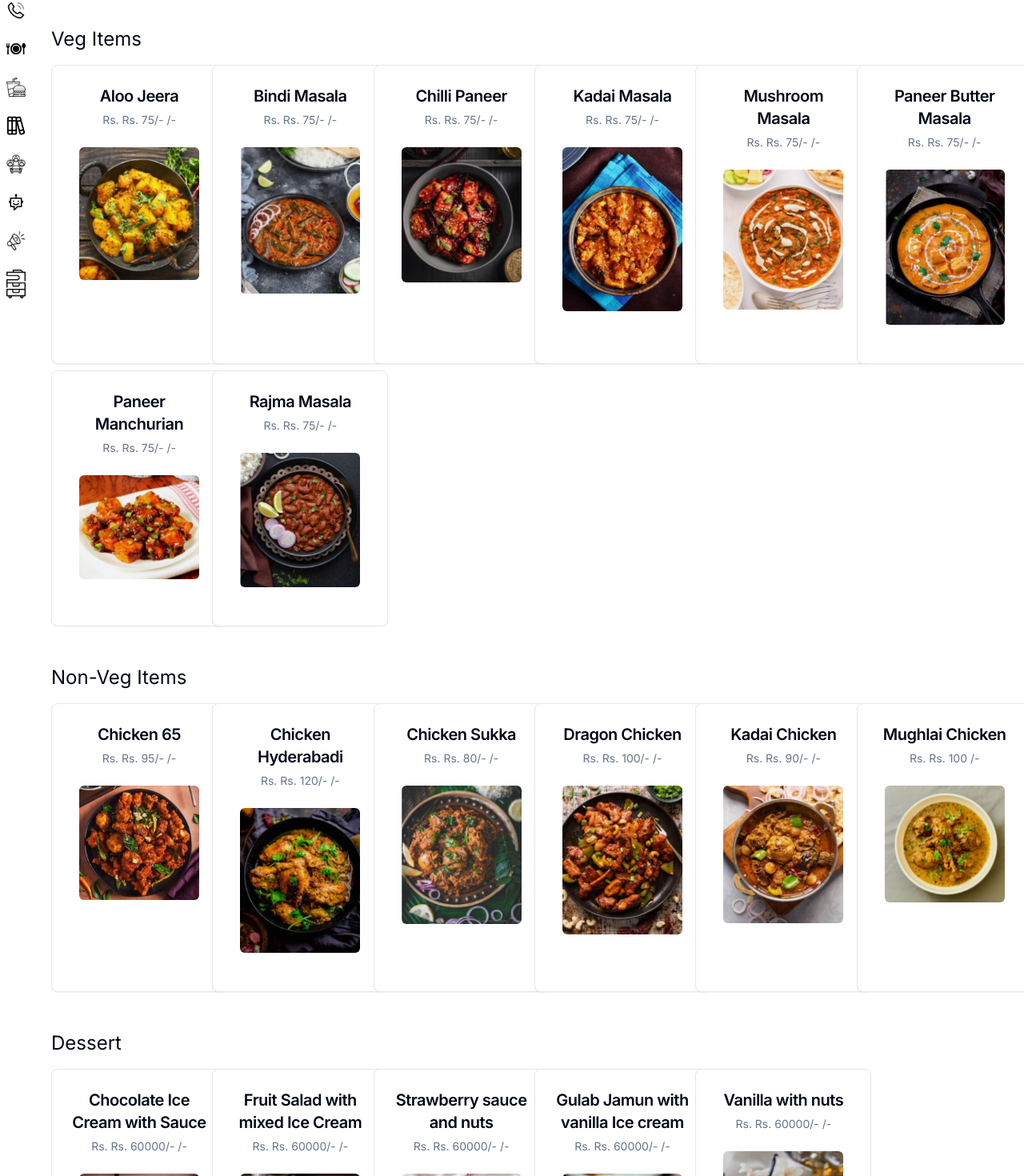
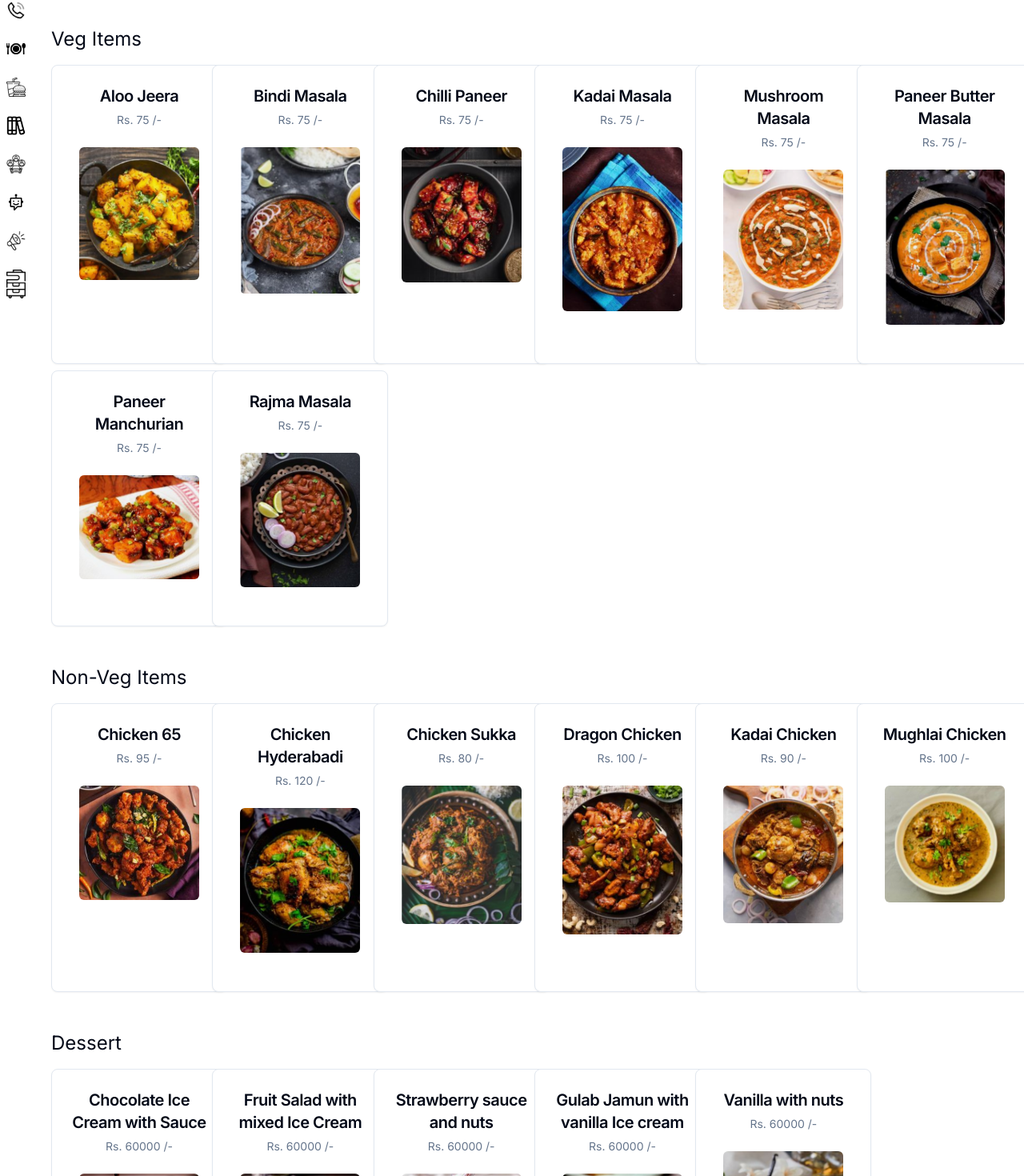
Before and after one commit to mohdshahzil/vhtop, a Next.js app: page /content/food-park in a window 1280 px wide. Shown: the part 111-1581 px from the top of the page at 80% size. Built offline with nearby package versions, Linux system fonts and the light colour scheme.

Commit message:
error correct

```diff
--- a/app/content/food-park/FoodDessertData.ts
+++ b/app/content/food-park/FoodDessertData.ts
@@ -1,17 +1,15 @@
-import ChocolateSauce from "@/assets/food-park/Desserts/chocolatesauce.png"
-import FruitSalad from "@/assets/food-park/Desserts/FruitSalad.png"
-import GulabJamun from "@/assets/food-park/Desserts/GulabJamunwithvan.png"
-import strawberrysauce from "@/assets/food-park/Desserts/strawberrysauce.png"
-import vanillawithnuts from "@/assets/food-park/Desserts/vanillawithnuts.png"
-
+import ChocolateSauce from "@/assets/food-park/Desserts/chocolatesauce.png";
+import FruitSalad from "@/assets/food-park/Desserts/FruitSalad.png";
+import GulabJamun from "@/assets/food-park/Desserts/GulabJamunwithvan.png";
+import strawberrysauce from "@/assets/food-park/Desserts/strawberrysauce.png";
+import vanillawithnuts from "@/assets/food-park/Desserts/vanillawithnuts.png";
 
 export const foodDessertData = [
-    { title: " Chocolate Ice Cream with Sauce", price: "Rs. 60000/-", image: ChocolateSauce },
-    { title: " Fruit Salad with mixed Ice Cream" , price: "Rs. 60000/-", image: FruitSalad },
-    { title: " Strawberry sauce and nuts", price: "Rs. 60000/-", image: strawberrysauce },
-    { title: " Gulab Jamun with vanilla Ice cream", price: "Rs. 60000/-", image: GulabJamun },
-    { title: " Vanilla with nuts", price: "Rs. 60000/-", image: vanillawithnuts },
-
-    // { title: "Lassi", price: "Rs. 50/-", image: lassi}
-    // Add more items here
-  ];
+  { title: "Chocolate Ice Cream with Sauce", price: 60000, image: ChocolateSauce },
+  { title: "Fruit Salad with mixed Ice Cream", price: 60000, image: FruitSalad },
+  { title: "Strawberry sauce and nuts", price: 60000, image: strawberrysauce },
+  { title: "Gulab Jamun with vanilla Ice cream", price: 60000, image: GulabJamun },
+  { title: "Vanilla with nuts", price: 60000, image: vanillawithnuts }
+  // { title: "Lassi", price: 50, image: lassi}
+  // Add more items here
+];
--- a/app/content/food-park/FoodNonVegData.ts
+++ b/app/content/food-park/FoodNonVegData.ts
@@ -1,21 +1,19 @@
 // import Butterchicken from "@/assets/food-park/non-veg/Butter-chicken.png"
-import chicken65 from "@/assets/food-park/non-veg/chicken-65.png"
-import chickenhyderabadi from "@/assets/food-park/non-veg/chicken-hyderabadi.png"
-import chickensukka from "@/assets/food-park/non-veg/chicken-sukka.png"
-import dragonchicken from "@/assets/food-park/non-veg/dragon-chicken.png"
-import kadaichicken from "@/assets/food-park/non-veg/Kadai-Chicken.png"
-import Mughalaichicken from "@/assets/food-park/non-veg/mughalai-chicken.png"
-
-
+import chicken65 from "@/assets/food-park/non-veg/chicken-65.png";
+import chickenhyderabadi from "@/assets/food-park/non-veg/chicken-hyderabadi.png";
+import chickensukka from "@/assets/food-park/non-veg/chicken-sukka.png";
+import dragonchicken from "@/assets/food-park/non-veg/dragon-chicken.png";
+import kadaichicken from "@/assets/food-park/non-veg/Kadai-Chicken.png";
+import Mughalaichicken from "@/assets/food-park/non-veg/mughalai-chicken.png";
 
 export const foodNonVegData = [
-    // { title: "Butter Chicken", price: "Rs. 100/-", image: Butterchicken },
-    { title: "Chicken 65 ", price: "Rs. 95/-", image: chicken65 },
-    { title: "Chicken Hyderabadi", price: "Rs. 120/-", image: chickenhyderabadi},
-    { title: "Chicken Sukka", price: "Rs. 80/-", image: chickensukka},
-    { title: "Dragon Chicken", price: "Rs. 100/-", image: dragonchicken},
-    { title: "Kadai Chicken", price: "Rs. 90/-", image: kadaichicken},
-    { title: "Mughlai Chicken", price: "Rs. 100", image: Mughalaichicken},
-    // { title: "Lassi",  price: "Rs. 50/-", image: lassi}
-    // Add more items here
-  ];
+  // { title: "Butter Chicken", price: 100, image: Butterchicken },
+  { title: "Chicken 65", price: 95, image: chicken65 },
+  { title: "Chicken Hyderabadi", price: 120, image: chickenhyderabadi },
+  { title: "Chicken Sukka", price: 80, image: chickensukka },
+  { title: "Dragon Chicken", price: 100, image: dragonchicken },
+  { title: "Kadai Chicken", price: 90, image: kadaichicken },
+  { title: "Mughlai Chicken", price: 100, image: Mughalaichicken }
+  // { title: "Lassi",  price: 50, image: lassi}
+  // Add more items here
+];
--- a/app/content/food-park/FoodVegData.ts
+++ b/app/content/food-park/FoodVegData.ts
@@ -1,25 +1,20 @@
-import AlooJeera from "@/assets/food-park/veg/aloo jeera.png"
-import BindiMasala from "@/assets/food-park/veg/bindi-masala.png"
-import chillipaneer from "@/assets/food-park/veg/chilli-paneer.png"
-import gobiMasala from "@/assets/food-park/veg/gobi-masala.png"
-import kadaiMasala from "@/assets/food-park/veg/gobi-masala.png"
-import MushroomMasala from "@/assets/food-park/veg/Mushroom-masala.png"
-import Paneerbuttermasala from "@/assets/food-park/veg/paneer-butter-masala.png"
-import paneerManchurian from "@/assets/food-park/veg/paneer-manchurian.png"
-import rajmaMasala from "@/assets/food-park/veg/rajma-masala.png"
-
+import AlooJeera from "@/assets/food-park/veg/aloo jeera.png";
+import BindiMasala from "@/assets/food-park/veg/bindi-masala.png";
+import chillipaneer from "@/assets/food-park/veg/chilli-paneer.png";
+import gobiMasala from "@/assets/food-park/veg/gobi-masala.png";
+import kadaiMasala from "@/assets/food-park/veg/gobi-masala.png";
+import MushroomMasala from "@/assets/food-park/veg/Mushroom-masala.png";
+import Paneerbuttermasala from "@/assets/food-park/veg/paneer-butter-masala.png";
+import paneerManchurian from "@/assets/food-park/veg/paneer-manchurian.png";
+import rajmaMasala from "@/assets/food-park/veg/rajma-masala.png";
 
 export const foodVegData = [
-    { title: "Aloo Jeera", price: "Rs. 75/-", image: AlooJeera },
-    { title: "Bindi Masala", price: "Rs. 75/-", image: BindiMasala },
-    { title: "Chilli Paneer", price: "Rs. 75/-", image: chillipaneer },
-    { title: "Kadai Masala", price: "Rs. 75/-", image: kadaiMasala },
-    { title: "Mushroom Masala", price: "Rs. 75/-", image: MushroomMasala },
-    { title: "Paneer Butter Masala", price: "Rs. 75/-", image:Paneerbuttermasala },
-    { title: "Paneer Manchurian", price: "Rs. 75/-", image: paneerManchurian },
-    { title: "Rajma Masala", price: "Rs. 75/-", image: rajmaMasala }
-
-
-    // { title: "Lassi", price: "Rs. 50/-", image: lassi}
-    // Add more items here
-  ];
+  { title: "Aloo Jeera", price: 75, image: AlooJeera },
+  { title: "Bindi Masala", price: 75, image: BindiMasala },
+  { title: "Chilli Paneer", price: 75, image: chillipaneer },
+  { title: "Kadai Masala", price: 75, image: kadaiMasala },
+  { title: "Mushroom Masala", price: 75, image: MushroomMasala },
+  { title: "Paneer Butter Masala", price: 75, image: Paneerbuttermasala },
+  { title: "Paneer Manchurian", price: 75, image: paneerManchurian },
+  { title: "Rajma Masala", price: 75, image: rajmaMasala }
+];
```
